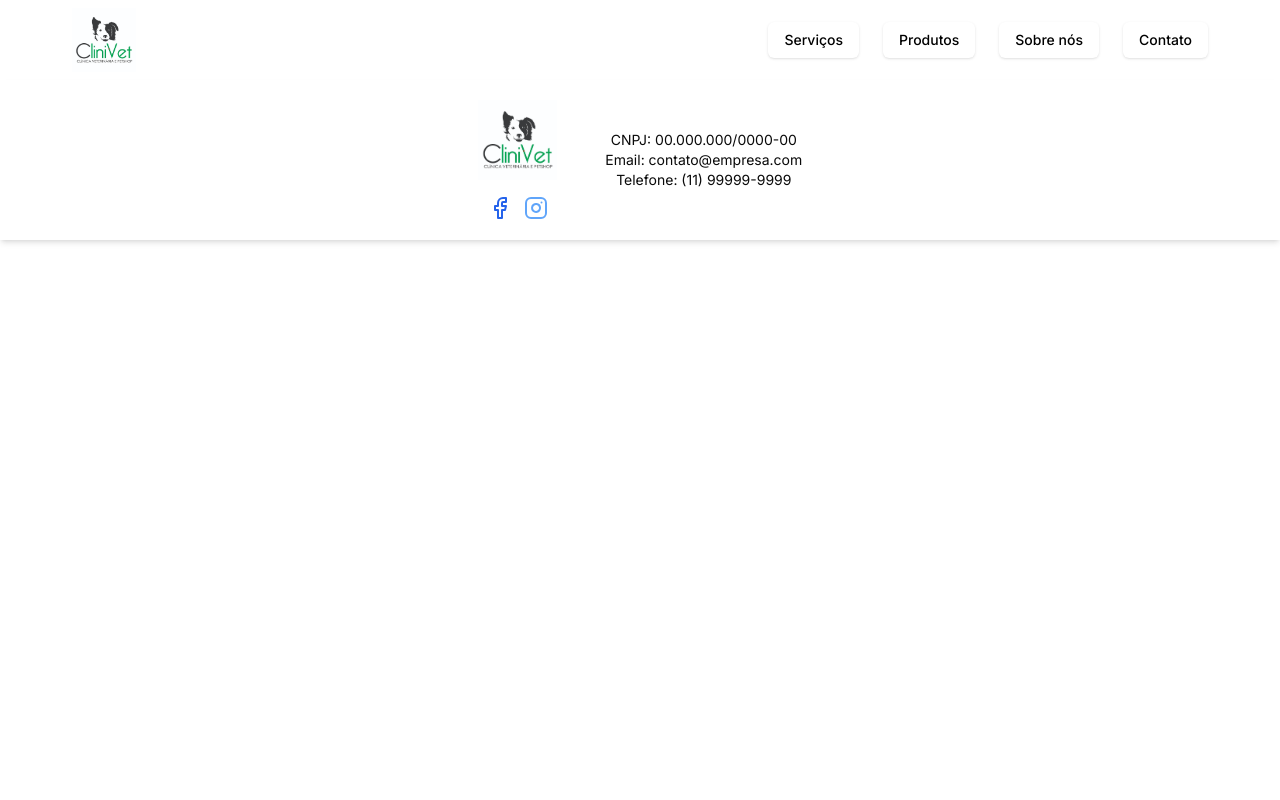
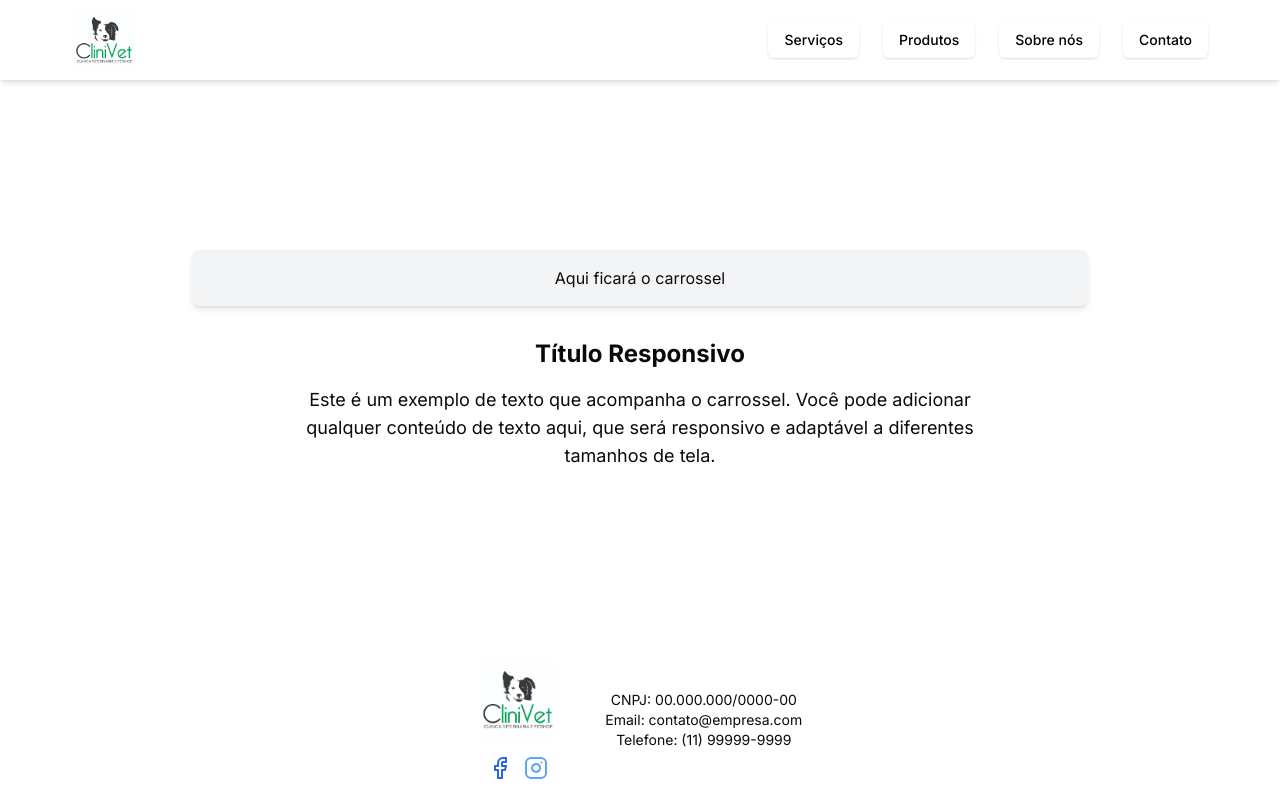
Before and after one commit to Nicolasmoss92/clini-vet, a Next.js app: page /home in a window 1280 px wide. Built offline with nearby package versions, Linux system fonts and the light colour scheme.

Commit message:
feat: body menu

```diff
--- a/src/app/home/page.tsx
+++ b/src/app/home/page.tsx
@@ -1,11 +1,31 @@
 import Footer from "@/components/layout/Footer";
 import Header from "@/components/layout/Header";
 
-export default function Home(){
- return (
-  <main>
-    <Header/ >
-    <Footer />
-  </main>
- )
+export default function Home() {
+  return (
+    <div className="flex flex-col min-h-screen">
+      {/* Cabeçalho */}
+      <Header />
+
+      {/* Corpo principal (carrossel e texto) */}
+      <main className="flex-grow flex flex-col items-center justify-center p-6">
+        {/* Carrossel (você pode usar um componente de carrossel aqui) */}
+        <div className="w-full max-w-4xl bg-gray-100 rounded-lg shadow-md mb-8">
+          {/* Substitua este div pelo seu componente de carrossel */}
+          <p className="p-4 text-center">Aqui ficará o carrossel</p>
+        </div>
+
+        {/* Texto adicional */}
+        <div className="w-full max-w-2xl text-center">
+          <h2 className="text-2xl font-bold mb-4">Título Responsivo</h2>
+          <p className="text-lg">
+            Este é um exemplo de texto que acompanha o carrossel. Você pode adicionar qualquer conteúdo de texto aqui, que será responsivo e adaptável a diferentes tamanhos de tela.
+          </p>
+        </div>
+      </main>
+
+      {/* Rodapé */}
+      <Footer />
+    </div>
+  );
 }
```
